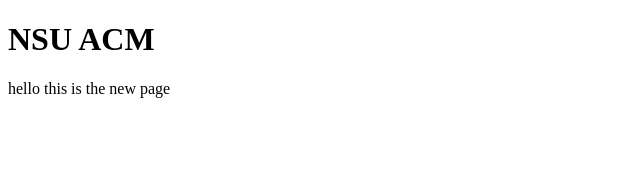
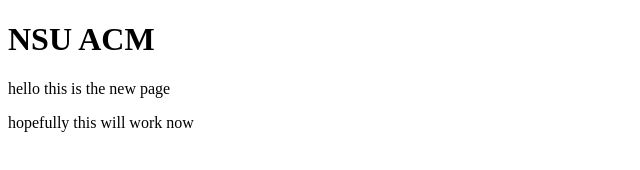
Before and after one commit to NSU-ACM/NSU-ACM.github.io, a plain HTML site: page index.html in a window 1280 px wide. Shown: the whole page, without its empty margins (0-640 px from the left). Drawn offline with Linux system fonts and the light colour scheme.

Commit message:
Update index.html
just an update

```diff
--- a/index.html
+++ b/index.html
@@ -7,5 +7,6 @@
   <body>
     <h1>NSU ACM</h1>
     <p>hello this is the new page</p>
+    <p>hopefully this will work now</p>
   </body>
 </html>
```
